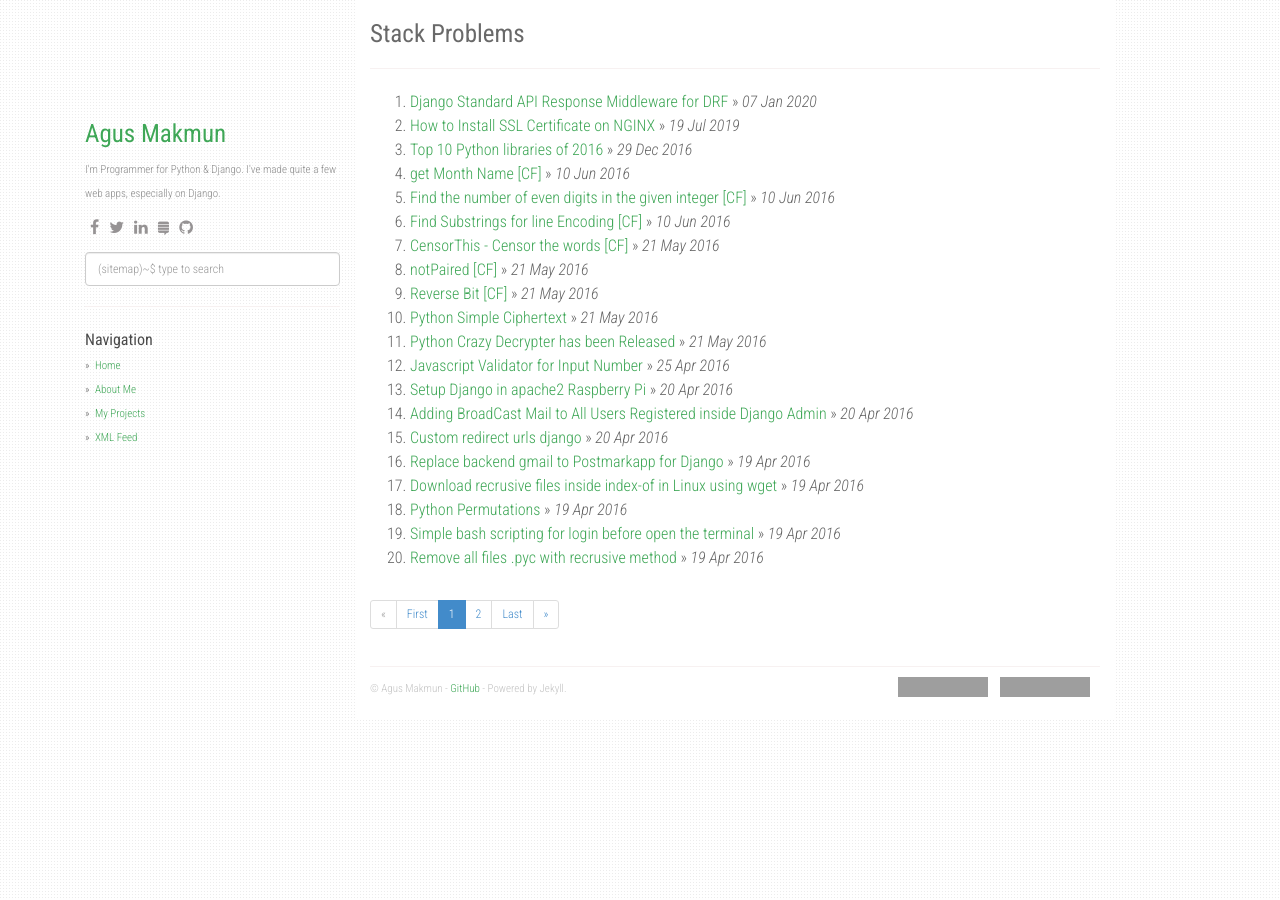
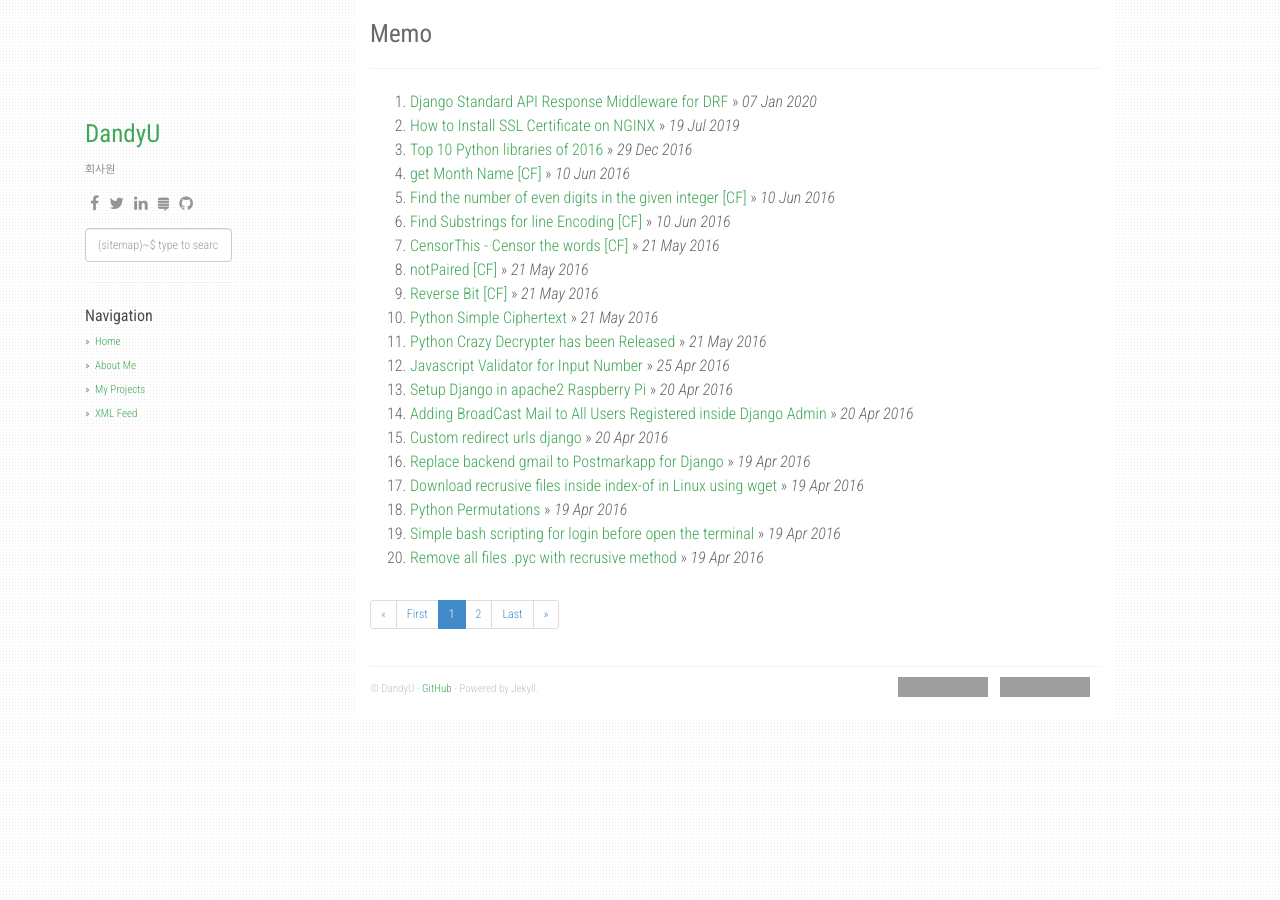
Before and after one commit to DandyU/dandyu.github.io, a Jekyll site: the page built from index.html, in a window 1280 px wide. Built offline with Jekyll 4.4.1, drawn with Linux system fonts in a browser that asks for light colours; nearby versions of some CDN libraries; the list of posts is cut into pages by our own code; grey boxes are pictures that could not be loaded.

Commit message:
Update config

```diff
--- a/_config.yml
+++ b/_config.yml
@@ -1,8 +1,8 @@
-title: Stack Problems
-description: My Personal Stack Problems
-author: Agus Makmun
-github: https://github.com/agusmakmun
-about: I'm Programmer for Python & Django. I've made quite a few web apps, especially on Django.
+title: Memo
+description: 메모 습관
+author: DandyU
+github: https://github.com/DandyU
+about: 회사원
 disqus_shortname: stackproblems
 google_analytics: UA-XXXXXXXX-Y
 
@@ -38,7 +38,7 @@ urls:
     - text: XML Feed
       url: /feed.xml
 
-url: "https://agusmakmun.github.io"
+url: "https://dandyu.github.io"
 baseurl: ""
 paginate: 20
 per_page: 20
```
